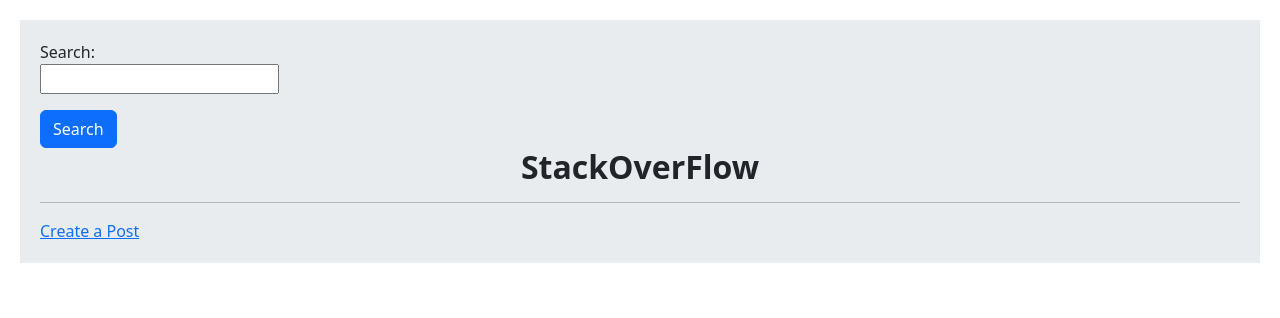
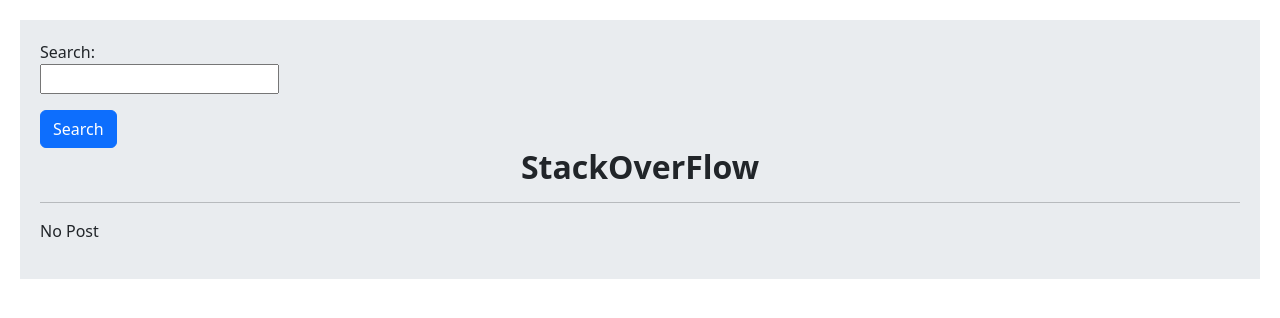
Before and after one commit to realbozorgmehr/Social-Network, a Django app: page / in a window 1280 px wide. Shown: the part 56-374 px from the top of the page. Run offline with Django 5.2, Linux system fonts and the light colour scheme; data that the repository does not hold is empty.

Commit message:
updated templates

```diff
--- a/home/templates/home/index.html
+++ b/home/templates/home/index.html
@@ -15,6 +15,6 @@
             <hr width="90%">
         </center>
     {% empty %}
-        <a href="{% url 'home:post_create' %}"> Create a Post </a>
+        <p>No Post</p>
     {% endfor %}
 {% endblock %}
```
Also changed, not shown: users/templates/users/profile.html (+1 -15 lines).
